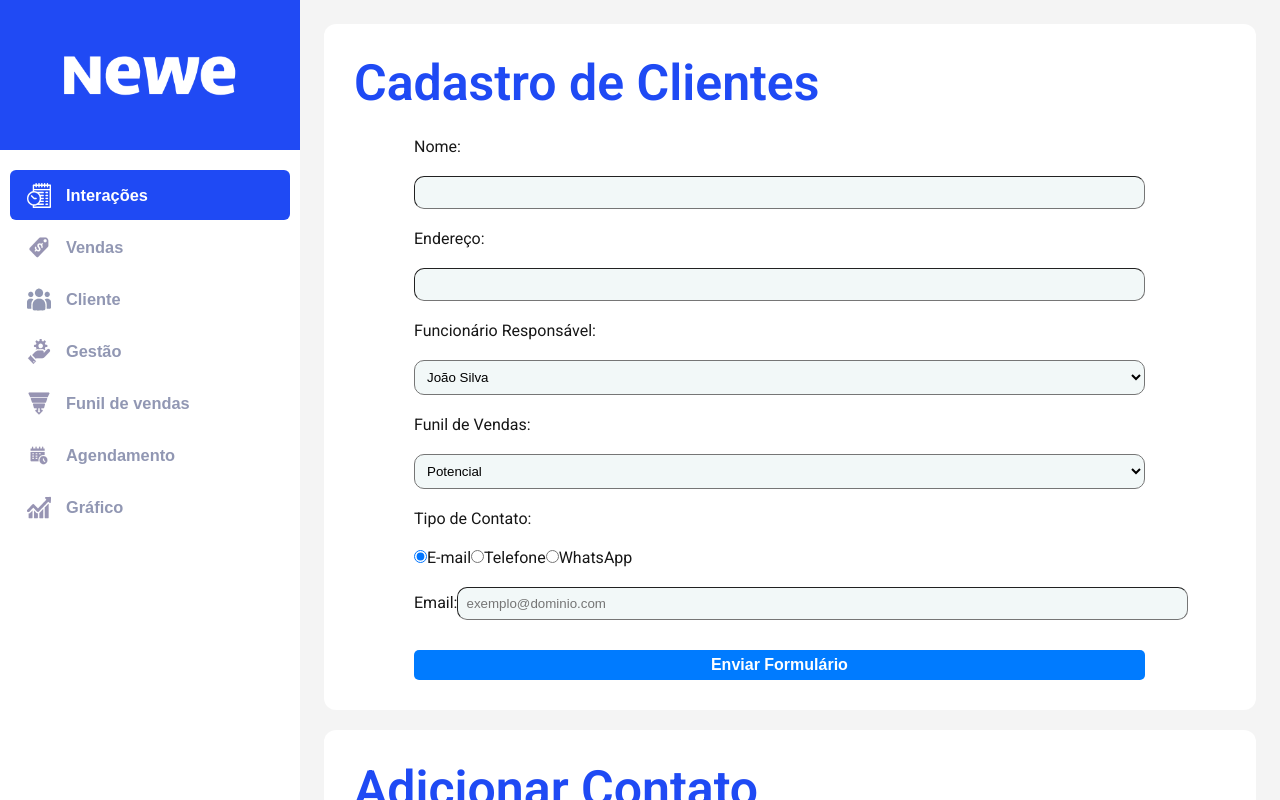
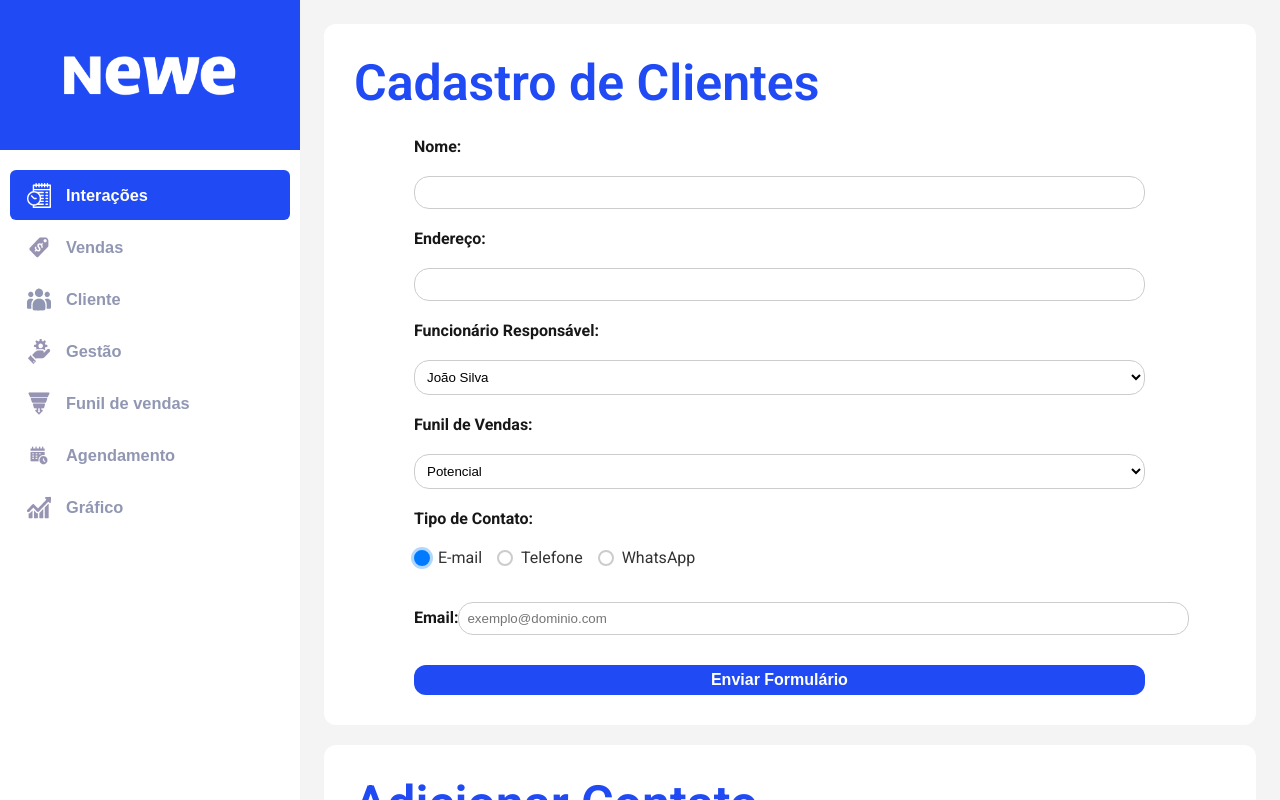
Before and after one commit to heloisa-cardillo/KernelPanic-2DSM-API, a Next.js app in the folder views/frontend-app/: page /cliente in a window 1280 px wide. Built offline with nearby package versions, Linux system fonts and the light colour scheme.

Commit message:
Fix CSS Pagina Cadastro Cliente

```diff
--- a/views/frontend-app/app/cliente/App.module.css
+++ b/views/frontend-app/app/cliente/App.module.css
@@ -22,15 +22,24 @@
 
 .input1 {
   width: 90%;
-  background-color: rgb(242, 248, 248);
+  background-color: #ffffff;
   border-width: 1px;
-  border-radius: 10px;
+  border-radius: 15px;
   padding: 8px;
   color: black;
+  border: 1px solid #ccc;
+  transition: all 0.3s ease-in-out;
+}
+
+.input1:focus {
+  outline: none;
+  border-color: #007bff;
+  box-shadow: 0 0 5px rgba(0, 123, 255, 0.5);
 }
 
 .textLabel {
   text-align: left;
+  font-weight: bold;
 }
 
 .formulario {
@@ -45,11 +54,11 @@
 }
 
 .botao {
-  background-color: #007bff;
+  background-color: #1f4af4;
   color: white;
   border: none;
   margin-top: 10px;
-  border-radius: 5px;
+  border-radius: 12px;
   cursor: pointer;
   font-size: 16px;
   font-weight: bold;
@@ -70,3 +79,65 @@
 .inputGroup {
   flex-grow: 1;
 }
+
+/* Container que você já tem, garantindo que os botões fiquem na mesma linha */
+.radioGroup {
+    display: flex;
+    gap: 15px; /* Espaço entre as opções */
+    margin-bottom: 15px;
+}
+
+/* 1. Estilo Básico para a Label (onde o usuário clica) */
+.radioGroup label {
+    cursor: pointer;
+    user-select: none; /* Impede a seleção do texto ao clicar */
+    display: flex;
+    align-items: center;
+    font-size: 16px;
+    color: #333; /* Cor do texto da opção */
+}
+
+/* 2. Esconder o Input de Rádio Nativo */
+.radioGroup input[type="radio"] {
+    /* Mude apenas o posicionamento para escondê-lo do fluxo, mas mantê-lo acessível */
+    position: absolute;
+    opacity: 0;
+    width: 0;
+    height: 0;
+}
+
+/* 3. Criar a Aparência do Botão de Rádio (o círculo) */
+.radioGroup label::before {
+    content: '';
+    display: inline-block;
+    width: 16px; /* Tamanho do círculo */
+    height: 16px;
+    border: 2px solid #ccc; /* Borda cinza suave */
+    border-radius: 50%; /* Faz o formato de círculo */
+    margin-right: 8px; /* Espaço entre o círculo e o texto */
+    background-color: white;
+    box-sizing: border-box;
+    transition: all 0.2s ease;
+}
+
+/* 4. Estilo de Quando o Input Está Marcado (o preenchimento azul) */
+.radioGroup input[type="radio"]:checked + label::before {
+    border-color: #007bff; /* Borda azul ao marcar */
+    background-color: #007bff; /* Fundo azul ao marcar */
+    box-shadow: 0 0 0 3px rgba(0, 123, 255, 0.3); /* Sombra suave para destacar */
+}
+
+/* 5. Criar o Ponto Interno (o "check" central) */
+.radioGroup input[type="radio"]:checked + label::after {
+    content: '';
+    position: absolute;
+    display: inline-block;
+    width: 6px; /* Tamanho do ponto */
+    height: 6px;
+    border-radius: 50%;
+    background-color: white; /* Ponto branco */
+    /* Posicionamento do ponto dentro do círculo: */
+    left: 10px; /* Ajuste conforme o layout */
+    top: 50%;
+    transform: translate(-50%, -50%);
+}
--- a/views/frontend-app/app/cliente/page.jsx
+++ b/views/frontend-app/app/cliente/page.jsx
@@ -4,21 +4,19 @@ import React, { useState } from 'react'
 import styles from './App.module.css'
 
 export default function Page() {
-  // Estados do formulário
+
   const [nome, setNome] = useState('');
   const [endereco, setEndereco] = useState('');
   const [funcionarioId, setFuncionarioId] = useState(1);
-  const [funilId, setFunilId] = useState(5); // Valor inicial atualizado
+  const [funilId, setFunilId] = useState(5);
 
-  // 1. Novos estados para os novos campos
-  const [tipoContato, setTipoContato] = useState('email'); // 'email' como padrão
+  const [tipoContato, setTipoContato] = useState('email');
   const [valorContato, setValorContato] = useState('');
   const [ClienteId, setClienteId] = useState(1);
 
   const [tipoContatoAdd, setTipoContatoAdd] = useState('email');
   const [valorContatoAdd, setValorContatoAdd] = useState('');
 
-  // Estados de feedback da requisição
   const [isLoading, setIsLoading] = useState(false);
   const [message, setMessage] = useState('');
 
@@ -27,11 +25,10 @@ export default function Page() {
     setIsLoading(true);
     setMessage('');
 
-    // 2. O objeto formData agora inclui os novos campos
     const formData = {
       nome,
       endereco,
-      "funcionario_id:": funcionarioId, // Mantendo a chave com ':' conforme o exemplo
+      "funcionario_id:": funcionarioId,
       funil_id: funilId,
       tipo_contato: tipoContato,
       valor_contato: valorContato
@@ -58,7 +55,7 @@ export default function Page() {
       console.log('Resposta do servidor:', result);
       setMessage('Cadastro realizado com sucesso!');
 
-      // Limpar todos os campos
+
       setNome('');
       setEndereco('');
       setFuncionarioId(1);
@@ -117,16 +114,14 @@ export default function Page() {
     }
     }
 
-
-  // 3. Função para lidar com a mudança do tipo de contato e limpar o valor
   const handleTipoContatoChange = (event) => {
     setTipoContato(event.target.value);
-    setValorContato(''); // Limpa o campo de valor ao trocar o tipo
+    setValorContato('');
   };
 
   const handleTipoContatoAddChange = (event) => {
     setTipoContatoAdd(event.target.value);
-    setValorContatoAdd(''); // Limpa o campo de valor ao trocar o tipo adicional
+    setValorContatoAdd('');
   };
 
   return (
@@ -160,24 +155,39 @@ export default function Page() {
             <option value={8}>Venda</option>
           </select>
 
-          {/* 4. Novos campos para tipo e valor de contato */}
           <label className={styles.textLabel}>Tipo de Contato:</label>
           <div className={styles.radioGroup}>
-            <label>
-              <input type="radio" value="email" checked={tipoContato === 'email'} onChange={handleTipoContatoChange} />
-              E-mail
-            </label>
-            <label>
-              <input type="radio" value="telefone" checked={tipoContato === 'telefone'} onChange={handleTipoContatoChange} />
-              Telefone
-            </label>
-            <label>
-              <input type="radio" value="whatsapp" checked={tipoContato === 'whatsapp'} onChange={handleTipoContatoChange} />
-              WhatsApp
-            </label>
+            <input
+              type="radio"
+              id="email1"
+              name="tipoContato"
+              value="email"
+              checked={tipoContato === 'email'}
+              onChange={handleTipoContatoChange}
+            />
+            <label htmlFor="email1">E-mail</label>
+
+            <input
+              type="radio"
+              id="telefone1"
+              name="tipoContato"
+              value="telefone"
+              checked={tipoContato === 'telefone'}
+              onChange={handleTipoContatoChange}
+            />
+            <label htmlFor="telefone1">Telefone</label>
+
+            <input
+              type="radio"
+              id="whatsapp1"
+              name="tipoContato"
+              value="whatsapp"
+              checked={tipoContato === 'whatsapp'}
+              onChange={handleTipoContatoChange}
+            />
+            <label htmlFor="whatsapp1">WhatsApp</label>
           </div>
 
-          {/* 5. Renderização condicional do campo de valor */}
           {tipoContato && (
             <div>
               <label htmlFor="valor_contato" className={styles.textLabel}>
@@ -217,19 +227,35 @@ export default function Page() {
           </select>
           <label className={styles.textLabel}>Tipo de Contato:</label>
         <div className={styles.radioGroup}>
-          <label>
-            <input type="radio" value="email" checked={tipoContatoAdd === 'email'} onChange={handleTipoContatoAddChange} />
-            E-mail
-          </label>
-          <label>
-            <input type="radio" value="telefone" checked={tipoContatoAdd === 'telefone'} onChange={handleTipoContatoAddChange} />
-            Telefone
-          </label>
-          <label>
-            <input type="radio" value="whatsapp" checked={tipoContatoAdd === 'whatsapp'} onChange={handleTipoContatoAddChange} />
-            WhatsApp
-          </label>
-        </div>
+         <input
+          type="radio"
+          id="email"
+          name="tipoContatoAdd"
+          value="email"
+          checked={tipoContatoAdd === 'email'}
+          onChange={handleTipoContatoAddChange}
+        />
+        <label htmlFor="email">E-mail</label>
+
+        <input
+          type="radio"
+          id="telefone"
+          name="tipoContatoAdd"
+          value="telefone"
+          checked={tipoContatoAdd === 'telefone'}
+          onChange={handleTipoContatoAddChange}
+        />
+        <label htmlFor="telefone">Telefone</label>
+
+        <input
+          type="radio"
+          id="whatsapp"
+          value="whatsapp"
+          checked={tipoContatoAdd === 'whatsapp'}
+          onChange={handleTipoContatoAddChange}
+        />
+        <label htmlFor="whatsapp">WhatsApp</label>
+       </div>
         {tipoContatoAdd && (
             <div>
               <label htmlFor="valor_contato" className={styles.textLabel}>
```
